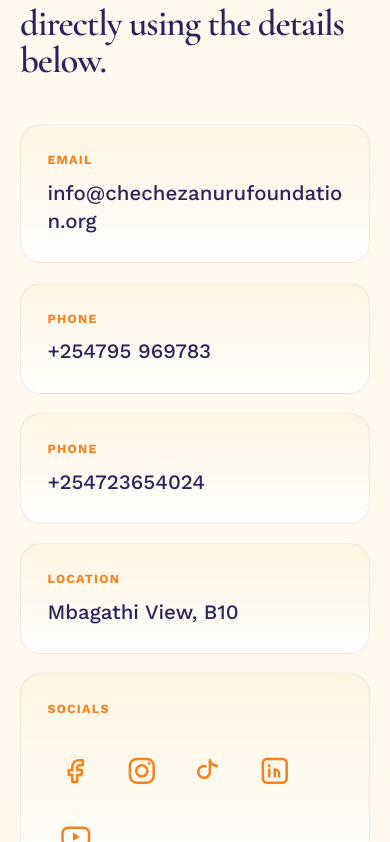
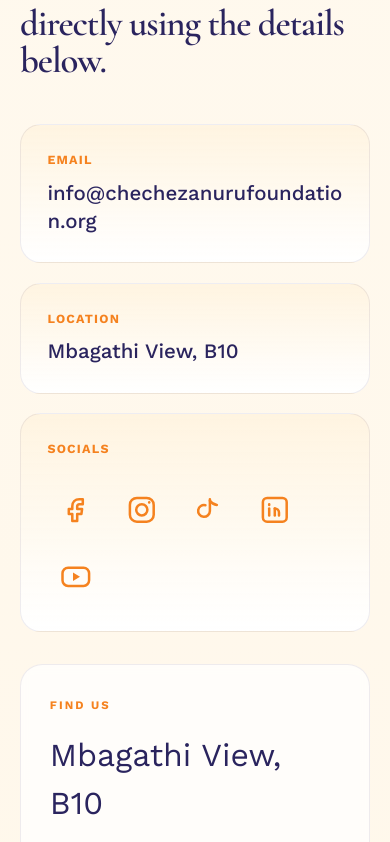
Before and after one commit to edveloper/cheche-za-nuru, a Next.js app: page /contact in a window 390 px wide. Shown: the part 3722-4564 px from the top of the page. Built offline with nearby package versions, Linux system fonts and the light colour scheme; no server answers.

Commit message:
Removal of phone numbers from Contact page

```diff
--- a/src/app/contact/page.tsx
+++ b/src/app/contact/page.tsx
@@ -42,12 +42,6 @@ export default function ContactPage() {
             <span className="contact-detail-label">Email</span>
             <strong>{contactDetails.email}</strong>
           </a>
-          {contactDetails.phones.map((phone) => (
-            <a key={phone} className="contact-detail-card" href={`tel:${phone.replaceAll(" ", "")}`}>
-              <span className="contact-detail-label">Phone</span>
-              <strong>{phone}</strong>
-            </a>
-          ))}
           <a
             className="contact-detail-card"
             href={contactDetails.locationMapUrl}
```
